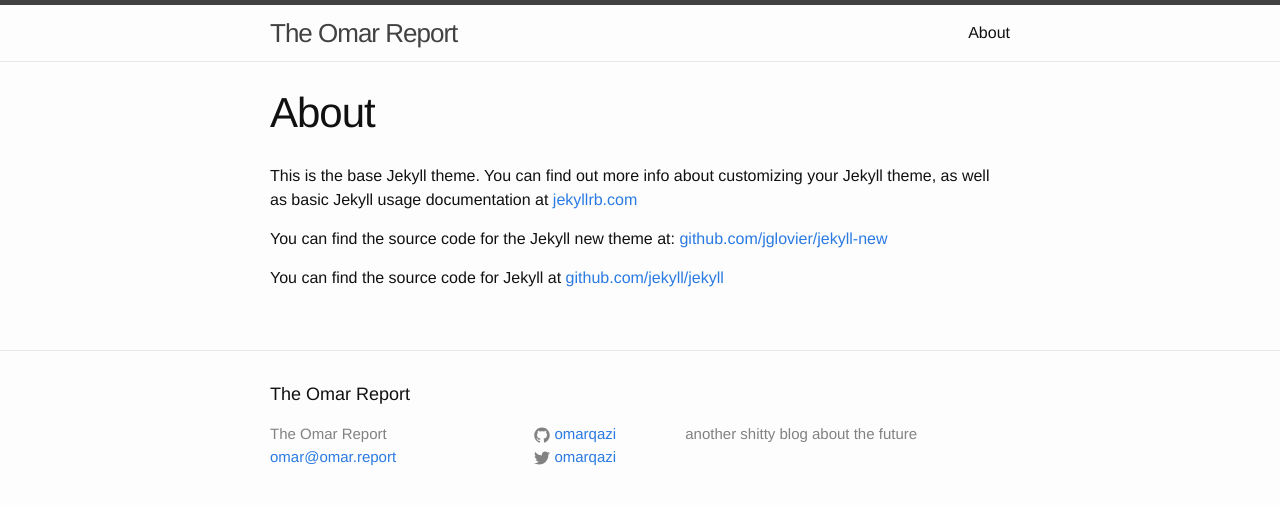
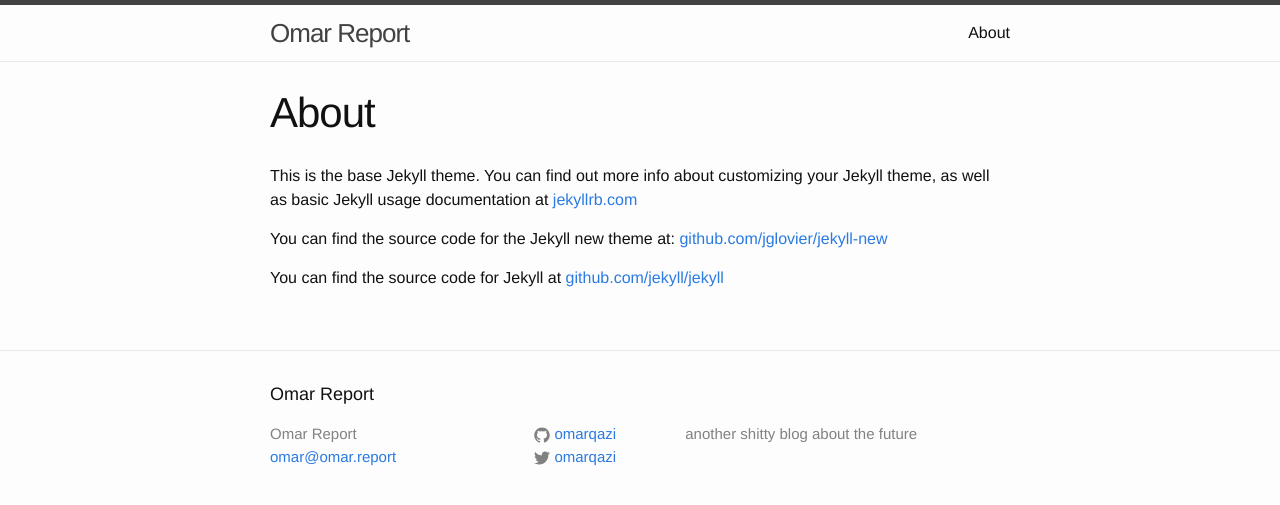
Before and after one commit to omarqazi/omar-report, a Jekyll site: the page built from about.md, in a window 1280 px wide. Shown: the top 505 px of the page. Built offline with Jekyll 4.4.1, drawn with Linux system fonts in a browser that asks for light colours.

Commit message:
'Oh, one more thing. Drop the 'the'. Just Omar Report.'

```diff
--- a/_config.yml
+++ b/_config.yml
@@ -1,5 +1,5 @@
 # Site settings
-title: The Omar Report
+title: Omar Report
 email: omar@omar.report
 description: another shitty blog about the future
 baseurl: "" # the subpath of your site, e.g. /blog/
```
